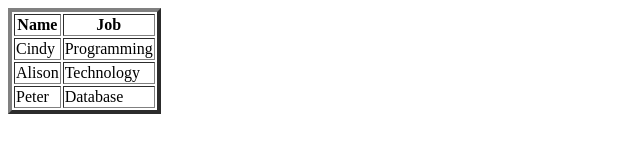
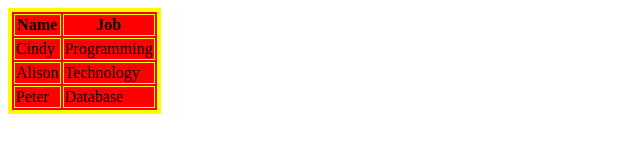
Before and after one commit to mebannon/mebannon.github.io, a plain HTML site: page cti110-07a.html in a window 1280 px wide. Shown: the whole page, without its empty margins (0-640 px from the left). Drawn offline with Linux system fonts and the light colour scheme.

Commit message:
Update cti110-07a.html

```diff
--- a/cti110-07a.html
+++ b/cti110-07a.html
@@ -1,6 +1,6 @@
 <!DOCTYPE html>
 <body>
-  <TABLE Border="4">
+  <TABLE Border="4" bordercolor="#FFFF00" bgcolor="#FF0000">
     <TR>
       <TH>Name</TH>
       <TH>Job</TH>
```
